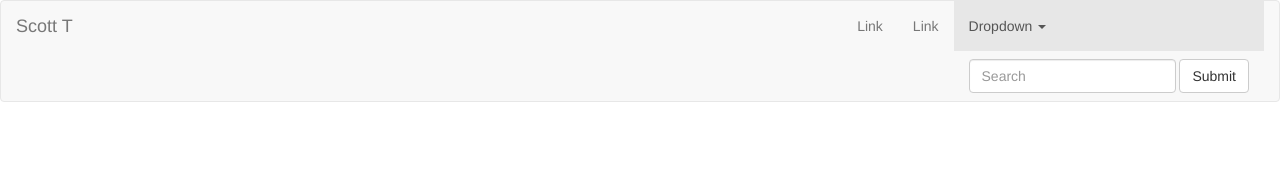
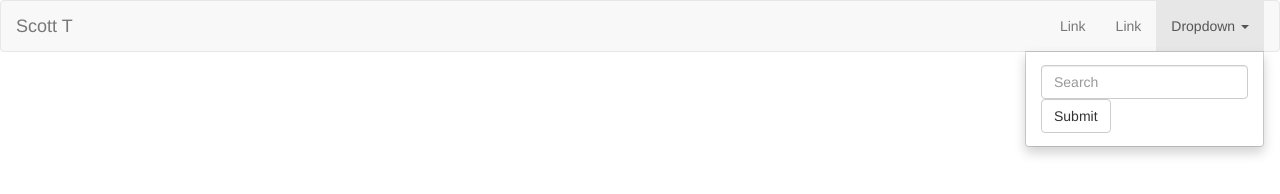
Before and after one commit to nextthelemann/nextthelemann.github.io, a plain HTML site: page index.html in a window 1280 px wide. Both pictures are taken after a click on the button "Dropdown". Drawn offline with nearby package versions, Linux system fonts and the light colour scheme.

Commit message:
Another try at adding forum in navbar

```diff
--- a/index.html
+++ b/index.html
@@ -42,12 +42,14 @@
         <li><a href="#">Link</a></li>
         <li class="dropdown">
           <a href="#" class="dropdown-toggle" data-toggle="dropdown" role="button" aria-haspopup="true" aria-expanded="false">Dropdown <span class="caret"></span></a>
+          <ul class="dropdown-menu">
             <form class="navbar-form navbar-left" role="search">
               <div class="form-group">
                 <input type="text" class="form-control" placeholder="Search">
               </div>
               <button type="submit" class="btn btn-default">Submit</button>
             </form>
+          </ul>
         </li>
       </ul>
     </div><!-- /.navbar-collapse -->
```
Lines whose indentation alone changed are shown as unchanged.
